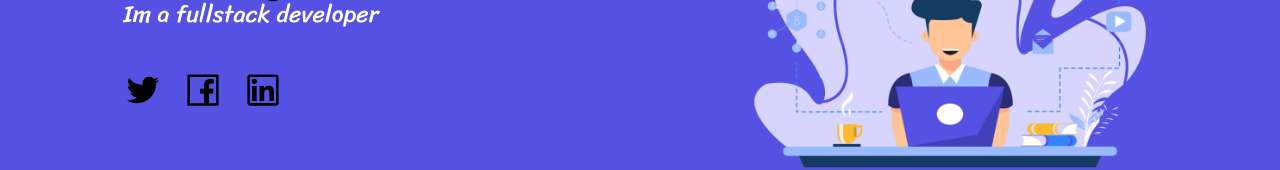
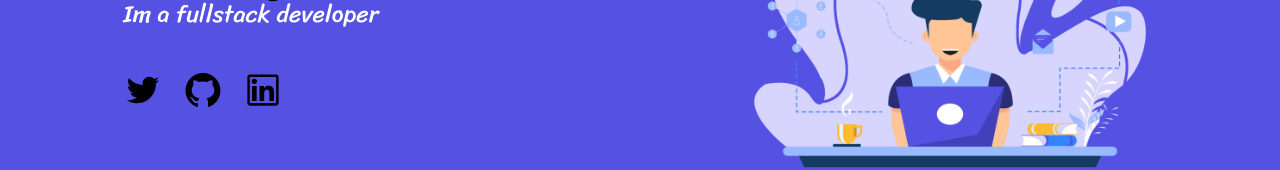
Before and after one commit to Rajkumar3754/Portfolio, a React (Vite) app: page / in a window 1280 px wide. Shown: the part 290-460 px from the top of the page. Built offline with nearby package versions, Linux system fonts and the light colour scheme.

Commit message:
modified twitter link to github

```diff
--- a/src/components/Hero.jsx
+++ b/src/components/Hero.jsx
@@ -1,6 +1,6 @@
 import React from "react";
 import HeroImg from "../assets/hero.png";
-import { AiOutlineTwitter,AiOutlineFacebook,AiOutlineLinkedin } from "react-icons/ai";
+import { AiOutlineTwitter,AiOutlineFacebook,AiOutlineLinkedin, AiOutlineGithub } from "react-icons/ai";
 
 const Hero = () => {
   const config ={
@@ -18,7 +18,7 @@ const Hero = () => {
 
         <div className="flex py-10   ">
             <a href="" className="pr-5 hover:text-white"> <AiOutlineTwitter  size={40}/></a>
-            <a href="" className="pr-5 hover:text-white"> <AiOutlineFacebook size={40} /></a>
+            <a href="" className="pr-5 hover:text-white"> <AiOutlineGithub size={40} /></a>
             <a href="https://www.linkedin.com/in/rajkumar002/" className="pr-5 hover:text-white"> <AiOutlineLinkedin size={40}  />  </a>
         </div>
       </div>
```
